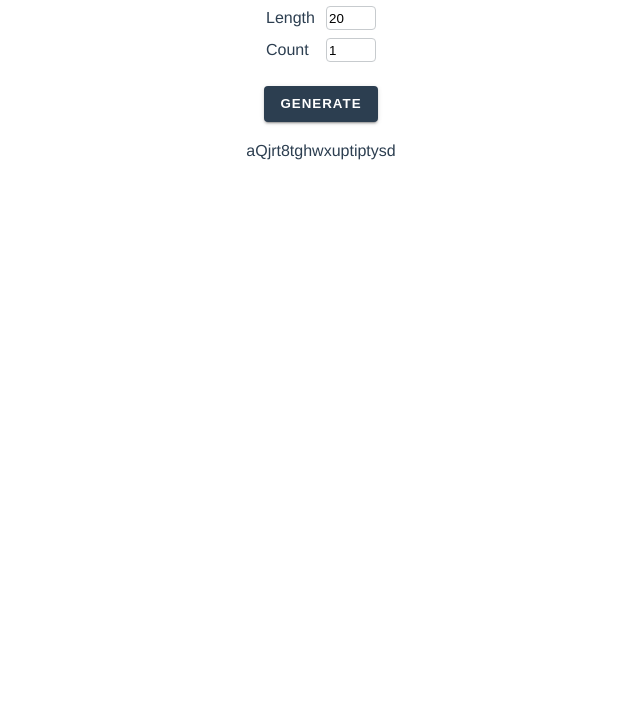
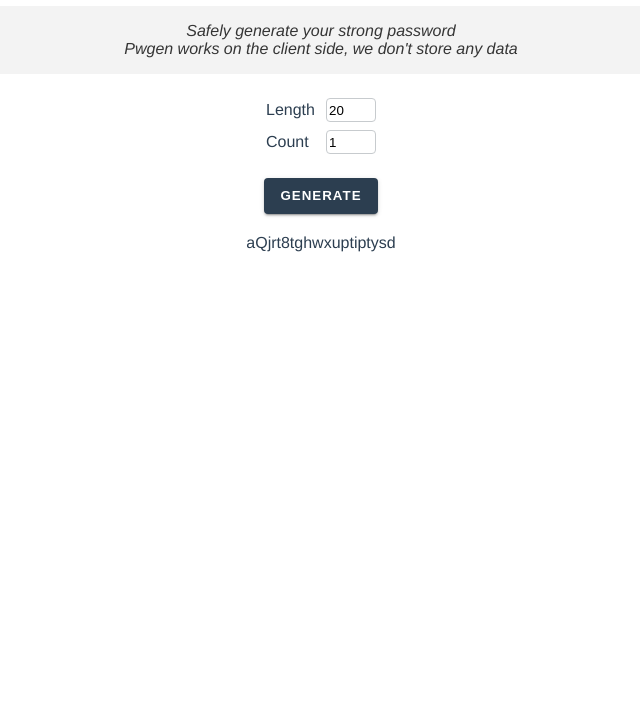
Before and after one commit to inaps/pwgen, a plain HTML site: page index.html in a window 1280 px wide. Shown: the part 84-800 px from the top of the page, without its empty margins (319-959 px from the left). Drawn offline with Linux system fonts and the light colour scheme.

Commit message:
Added description

```diff
--- a/index.css
+++ b/index.css
@@ -39,6 +39,16 @@
   border: 1px solid #c7cbce;
 }
 
+.description {
+  display: flex;
+  background: #f3f3f3;
+  font-size: 16px;
+  justify-content: center;
+  margin-bottom: 24px;
+  color: #353535;
+  font-style: italic;
+}
+
 .setup {
   display: flex;
   flex-direction: column;
--- a/index.html
+++ b/index.html
@@ -2,21 +2,26 @@
 <html lang="en">
 <head>
 	<meta charset="UTF-8">
+	<title>Pwgen online</title>
+	<meta name="description" content="Safe generate password online - client side pwgen generator"/>
 	<link rel="stylesheet" href="index.css">
 	<link href="assets/favicon.ico" rel="shortcut icon" type="image/x-icon">
-    <meta name="viewport" content="width=device-width, initial-scale=1" />
+	<meta name="viewport" content="width=device-width, initial-scale=1"/>
 	<title>pwgen</title>
 </head>
 <body>
 <div id="app">
 	<h1>PWGEN</h1>
+	<div class="description">
+	<p>Safely generate your strong password <br> Pwgen works on the client side, we don't store any data</p>
+	</div>
 	<div class="setup">
 		<div class="setupField">
-            <label>Length</label>
-            <input id="inputLength" placeholder="20" value="20" />
+			<label for="inputLength">Length</label>
+			<input id="inputLength" placeholder="20" value="20"/>
 		</div>
 		<div class="setupField">
-            <label>Count</label>
+			<label for="inputCount">Count</label>
 			<input id="inputCount" placeholder="1" value="1"/>
 		</div>
 	</div>
```
Lines whose indentation alone changed are shown as unchanged.
